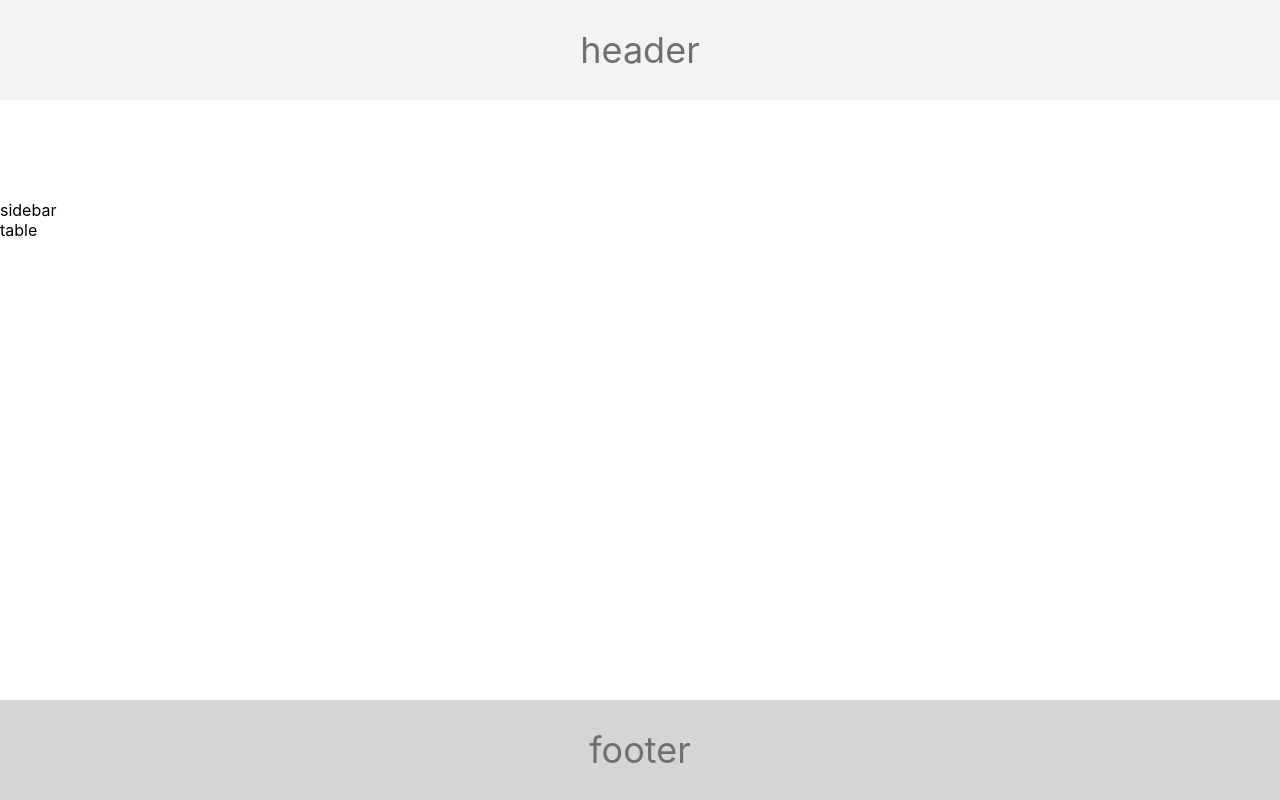
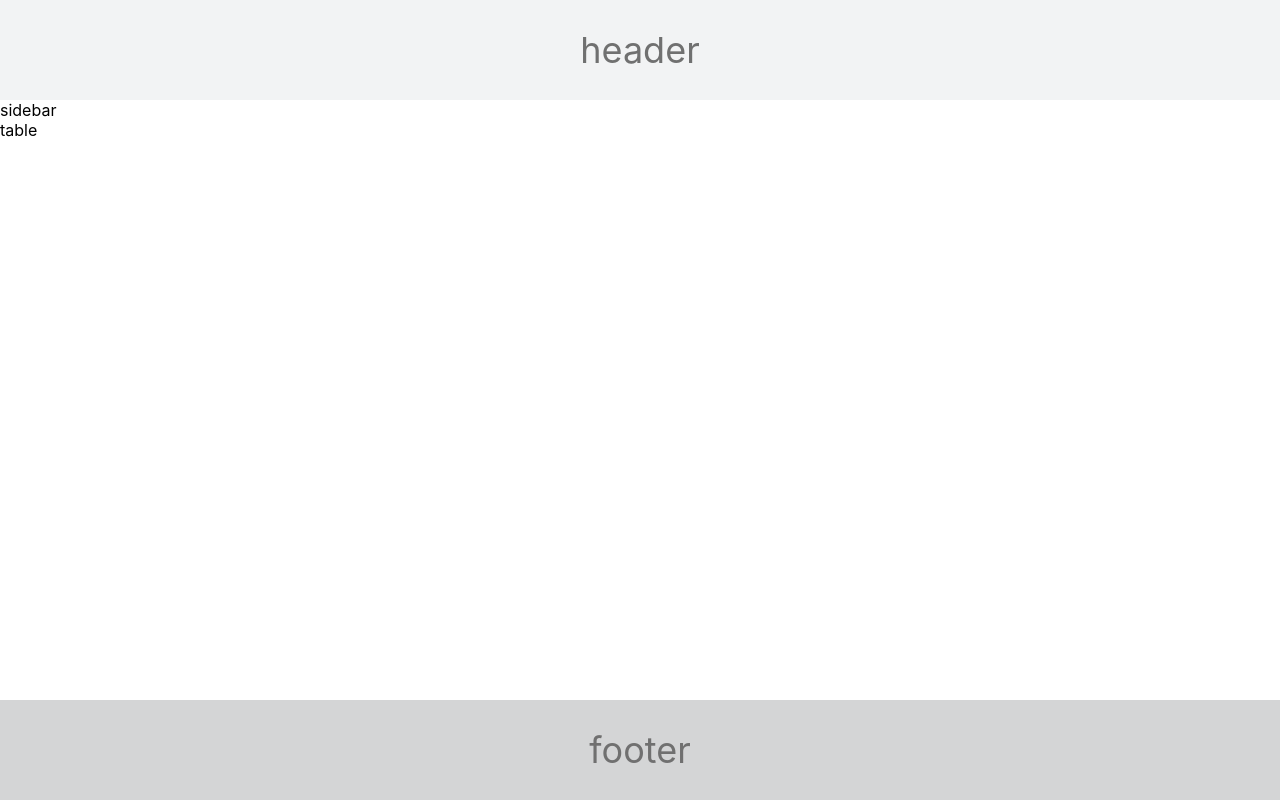
Before and after one commit to biostunt/city-mobil-table-app, a React (Create React App) app: page / in a window 1280 px wide. Built offline with nearby package versions, Linux system fonts and the light colour scheme.

Commit message:
fix body layout

```diff
--- a/src/styles/app.module.css
+++ b/src/styles/app.module.css
@@ -12,13 +12,7 @@
 }
 .body {
     grid-column: 1 / 9;
-    grid-row: 3 / 8;
-}
-.sidebar {
-
-}
-.table {
-
+    grid-row: 2 / 8;
 }
 
 .footer {
```
